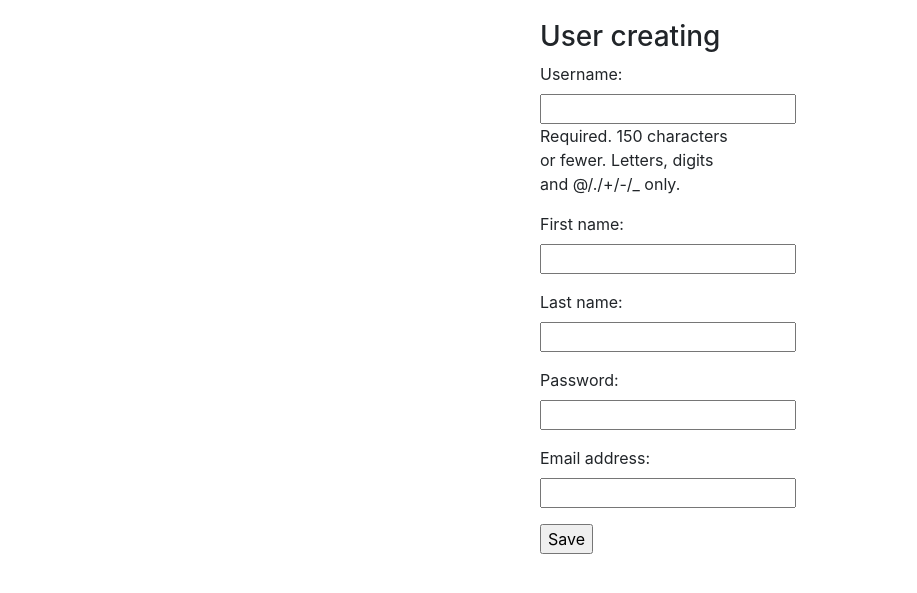
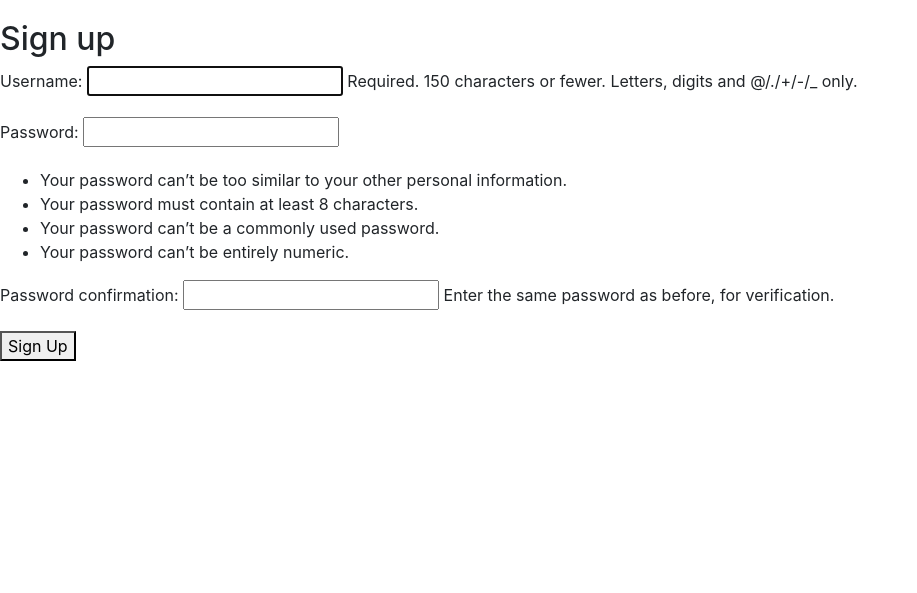
Before and after one commit to eg-b/python-project-lvl4, a Django app: page /users/create/ in a window 1280 px wide. Shown: the part 56-649 px from the top of the page, without its empty margins (0-917 px from the left). Run offline with Django 3.2, Linux system fonts and the light colour scheme; some libraries are stand-ins or nearby versions.

Commit message:
add signup view

```diff
--- a/pyproject.toml
+++ b/pyproject.toml
@@ -1,6 +1,6 @@
 [tool.poetry]
 name = "hexlet-code"
-version = "0.1.8"
+version = "0.1.9"
 description = "task manager"
 authors = ["eg-b <yeg.baranov@gmail.com>"]
 
--- a/task_manager/settings.py
+++ b/task_manager/settings.py
@@ -32,7 +32,7 @@ SECRET_KEY = os.getenv('SECRET_KEY')
 # SECURITY WARNING: don't run with debug turned on in production!
 DEBUG = os.getenv('DEBUG')
 
-ALLOWED_HOSTS = ['eg-b-task-manager.herokuapp.com', '127.0.0.1']
+ALLOWED_HOSTS = ['eg-b-task-manager.herokuapp.com', '127.0.0.1', 'testserver']
 
 
 # Application definition
@@ -64,7 +64,7 @@ ROOT_URLCONF = 'task_manager.urls'
 TEMPLATES = [
     {
         'BACKEND': 'django.template.backends.django.DjangoTemplates',
-        'DIRS': [],
+        'DIRS': [os.path.join(BASE_DIR, 'templates')],
         'APP_DIRS': True,
         'OPTIONS': {
             'context_processors': [
@@ -131,3 +131,5 @@ LANGUAGES = [
 
 STATIC_URL = '/static/'
 STATIC_ROOT = os.path.join(BASE_DIR, 'staticfiles')
+
+LOGIN_REDIRECT_URL = '/'
--- a/task_manager/templates/base.html
+++ b/task_manager/templates/base.html
@@ -84,6 +84,8 @@
       </nav>
   </head>
   <body>
-    {% block content %} {% endblock %}
+    {% block content %}
+
+    {% endblock %}
   </body>
 </html>
--- /dev/null
+++ b/task_manager/templates/registration/signup.html
@@ -0,0 +1,12 @@
+{% extends 'base.html' %}
+
+{% block title %}Sign Up{% endblock %}
+
+{% block content %}
+  <h2>Sign up</h2>
+  <form method="post">
+    {% csrf_token %}
+    {{ form.as_p }}
+    <button type="submit">Sign Up</button>
+  </form>
+{% endblock %}
--- a/task_manager/templates/user_create.html
+++ /dev/null
@@ -1,22 +0,0 @@
-{% extends "base.html" %}
-{% load i18n %}
-{% block content %}
-  <div class="container">
-    <div class="row">
-      <div class="col">
-        <div class="mx-auto" style="width: 200px;">
-          <h3>{% trans 'User creating' %}</h3>
-        </div>
-      </div>
-    </div>
-    <div class="row">
-      <div class="col">
-        <div class="mx-auto" style="width: 200px;">
-          <form method="post">{% csrf_token %}
-            {{ form.as_p }}
-            <input type="submit" value={% trans "Save" %}>
-          </form>
-        </div>
-      </div>
-    </div>
-{% endblock %}
--- a/task_manager/templates/user_list.html
+++ b/task_manager/templates/user_list.html
@@ -1,5 +1,7 @@
 {% extends "base.html" %}
+
 {% load i18n %}
+
 {% block content %}
 <div class="container">
   <h3 align=center>{% trans "User List" %}</h3>
--- a/task_manager/urls.py
+++ b/task_manager/urls.py
@@ -15,14 +15,16 @@ Including another URLconf
 """
 from django.contrib import admin
 from django.urls import path
-
+from django.conf.urls import include
 from task_manager import views
 
+
 urlpatterns = [
-    path('', views.HomePage.as_view(), name='home-page'),
+    path('', views.HomePage.as_view(), name='home'),
     path('admin/', admin.site.urls),
     path('users/', views.UserList.as_view(), name='user-list'),
-    path('users/create/', views.CreateUser.as_view(), name='user-create'),
+    path('users/create/', views.SignUpView.as_view(), name='signup'),
     path('users/<int:pk>/update/', views.UpdateUser.as_view(), name='user-update'),
-    path('users/<int:pk>/delete/', views.DeleteUser.as_view(), name='user-delete')
+    path('users/<int:pk>/delete/', views.DeleteUser.as_view(), name='user-delete'),
+    path('', include('django.contrib.auth.urls')),
 ]
--- a/task_manager/views.py
+++ b/task_manager/views.py
@@ -6,6 +6,28 @@ from django.http import HttpResponse
 from django.views import View
 from django.utils.translation import gettext as _
 from django.contrib.auth.models import User
+from django.contrib.auth.views import LoginView
+from django.views.generic import View
+from django.contrib.auth.forms import UserCreationForm
+from django.urls import reverse_lazy
+import logging
+# class LoginView(View):
+#     def post(self, request):
+#         username = request.POST['username']
+#         password = request.POST['password']
+#         user = authenticate(username=username, password=password)
+
+#         if user is not None:
+#             if user.is_active:
+#                 login(request, user)
+
+#                 return HttpResponseRedirect('/form')
+#             else:
+#                 return HttpResponse("Inactive user.")
+#         else:
+#             return HttpResponseRedirect(settings.LOGIN_URL)
+
+#         return render(request, "index.html")
 
 
 class IndexView(View):
@@ -20,7 +42,6 @@ class HomePage(TemplateView):
 
     def get_context_data(self, **kwargs):
         context = super().get_context_data(**kwargs)
-        # context['welcome'] = _('Hello from Hexlet!')
         return context
 
 
@@ -30,21 +51,17 @@ class UserList(ListView):
     model = User
 
 
-class CreateUser(CreateView):
-
-    template_name = "user_create.html"
-    model = User
-    fields = ['username', 'first_name', 'last_name', 'password', 'email']
-
-    def get_success_url(self):
-        return "/"
+class SignUpView(CreateView):
+    form_class = UserCreationForm
+    success_url = reverse_lazy('login')
+    template_name = 'registration/signup.html'
 
 
 class UpdateUser(UpdateView):
 
     template_name = "user_update.html"
     model = User
-    fields = ['username', 'first_name', 'last_name', 'password', 'email']
+    fields = ['username', 'first_name', 'last_name', 'email']
 
     def get_success_url(self):
         return "/"
@@ -59,3 +76,13 @@ class DeleteUser(DeleteView):
 
     def get_success_url(self):
         return "/users"
+
+
+class Login(LoginView):
+
+    template_name = 'registration/login.html'
+    redirect_field_name = 'home'
+
+    def get_context_data(self, **kwargs):
+        context = super().get_context_data(**kwargs)
+        return context
```
Also changed, not shown: task_manager/templates/registration/login.html (added, +42 -0 lines).
